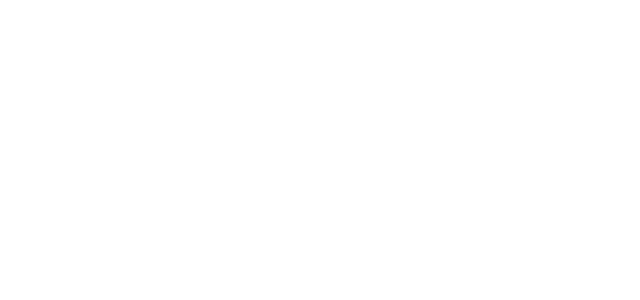
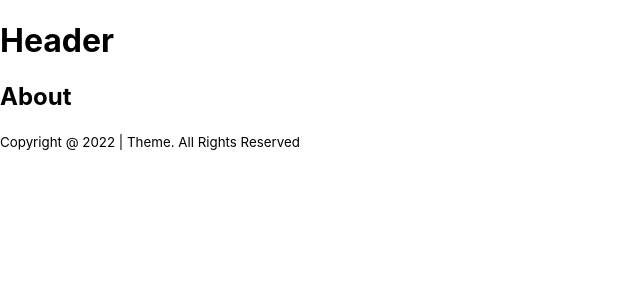
Before and after one commit to tashfiaislamistila/learn-with-ayman-sadik-independent-service-provider, a React (Create React App) app: page /about in a window 1280 px wide. Shown: the top 300 px of the page, without its empty margins (0-640 px from the left). Built offline with nearby package versions, Linux system fonts and the light colour scheme.

Commit message:
set route and footer commit

```diff
--- a/src/App.js
+++ b/src/App.js
@@ -1,11 +1,21 @@
+import { Route, Routes } from 'react-router-dom';
+import './App.css';
+import About from './Pages/About/About';
+import Home from './Pages/Home/Home/Home';
+import Footer from './Pages/Shared/Footer/Footer';
+import Header from './Pages/Shared/Header/Header';
 
-import './App.css';
 
 function App() {
   return (
-    <div className="App">
-
-    </div>
+    <div >
+      <Header></Header>
+      <Routes>
+        <Route path="/" element={<Home></Home>}></Route>
+        <Route path="/about" element={<About></About>}></Route>
+      </Routes>
+      <Footer></Footer>
+    </div >
   );
 }
 
--- /dev/null
+++ b/src/Pages/About/About.js
@@ -0,0 +1,11 @@
+import React from 'react';
+
+const About = () => {
+    return (
+        <div>
+            <h2>About</h2>
+        </div>
+    );
+};
+
+export default About;
--- /dev/null
+++ b/src/Pages/Home/Home/Home.js
@@ -0,0 +1,11 @@
+import React from 'react';
+
+const Home = () => {
+    return (
+        <div>
+            <h2>Home</h2>
+        </div>
+    );
+};
+
+export default Home;
--- a/src/Pages/Shared/Footer/Footer.js
+++ b/src/Pages/Shared/Footer/Footer.js
@@ -0,0 +1,11 @@
+import React from 'react';
+
+const Footer = () => {
+    return (
+        <footer>
+            <p><small>Copyright @ {(new Date().getFullYear())} | Theme. All Rights Reserved </small></p>
+        </footer>
+    );
+};
+
+export default Footer;
--- a/src/Pages/Shared/Header/Header.js
+++ b/src/Pages/Shared/Header/Header.js
@@ -0,0 +1,11 @@
+import React from 'react';
+
+const Header = () => {
+    return (
+        <header>
+            <h1>Header</h1>
+        </header>
+    );
+};
+
+export default Header;
--- a/src/index.js
+++ b/src/index.js
@@ -3,12 +3,15 @@
 import './index.css';
 import App from './App';
 import reportWebVitals from './reportWebVitals';
+import { BrowserRouter } from 'react-router-dom';
 
 const root = ReactDOM.createRoot(document.getElementById('root'));
 root.render(
-  <React.StrictMode>
-    <App />
-  </React.StrictMode>
+  <BrowserRouter>
+    <React.StrictMode>
+      <App />
+    </React.StrictMode>
+  </BrowserRouter>
 );
 
 // If you want to start measuring performance in your app, pass a function
```
Also changed, not shown: src/Pages/Home/Services/Services.js (added, +11 -0 lines), src/Pages/Home/Services/Services.css (added).
